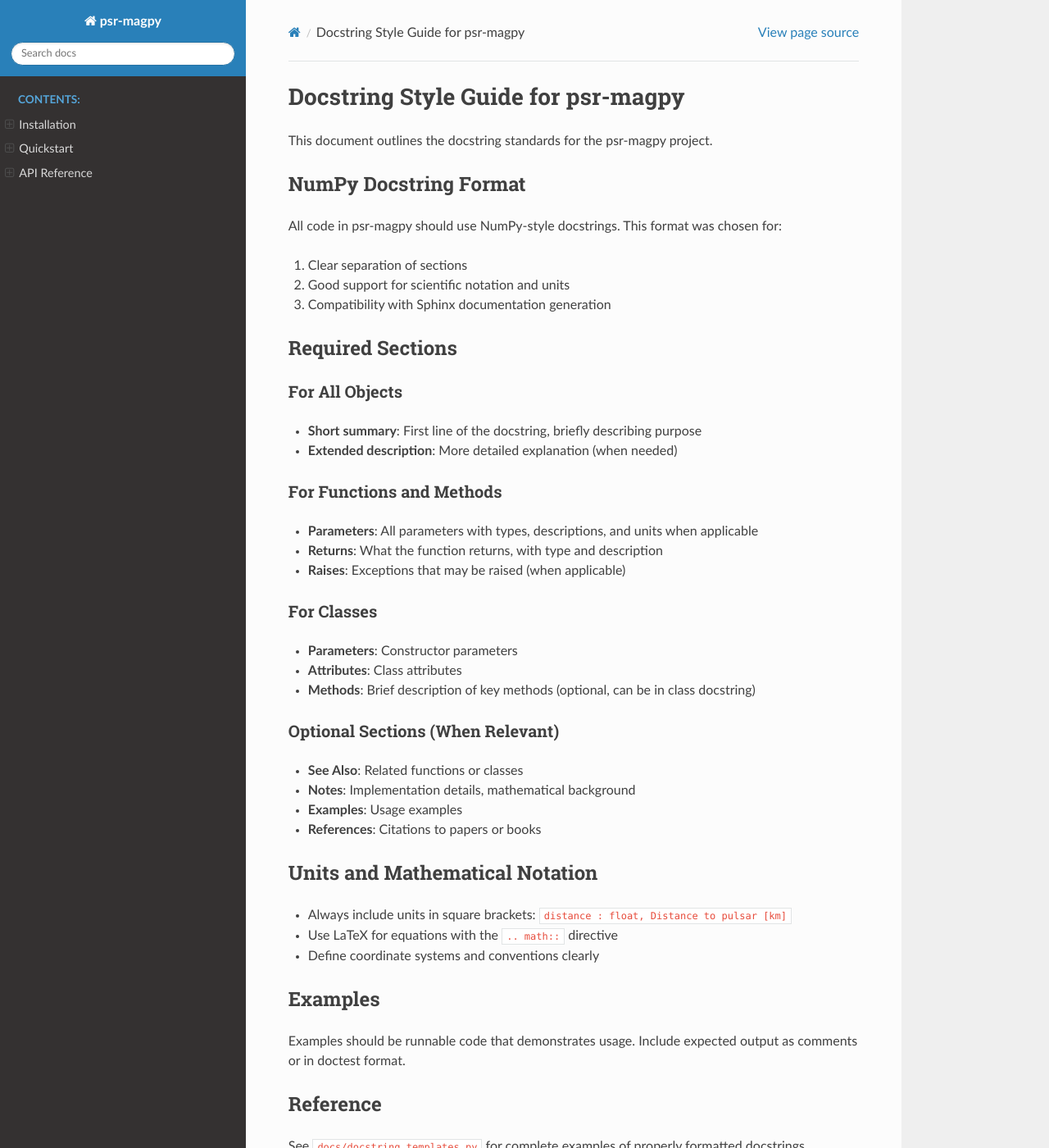
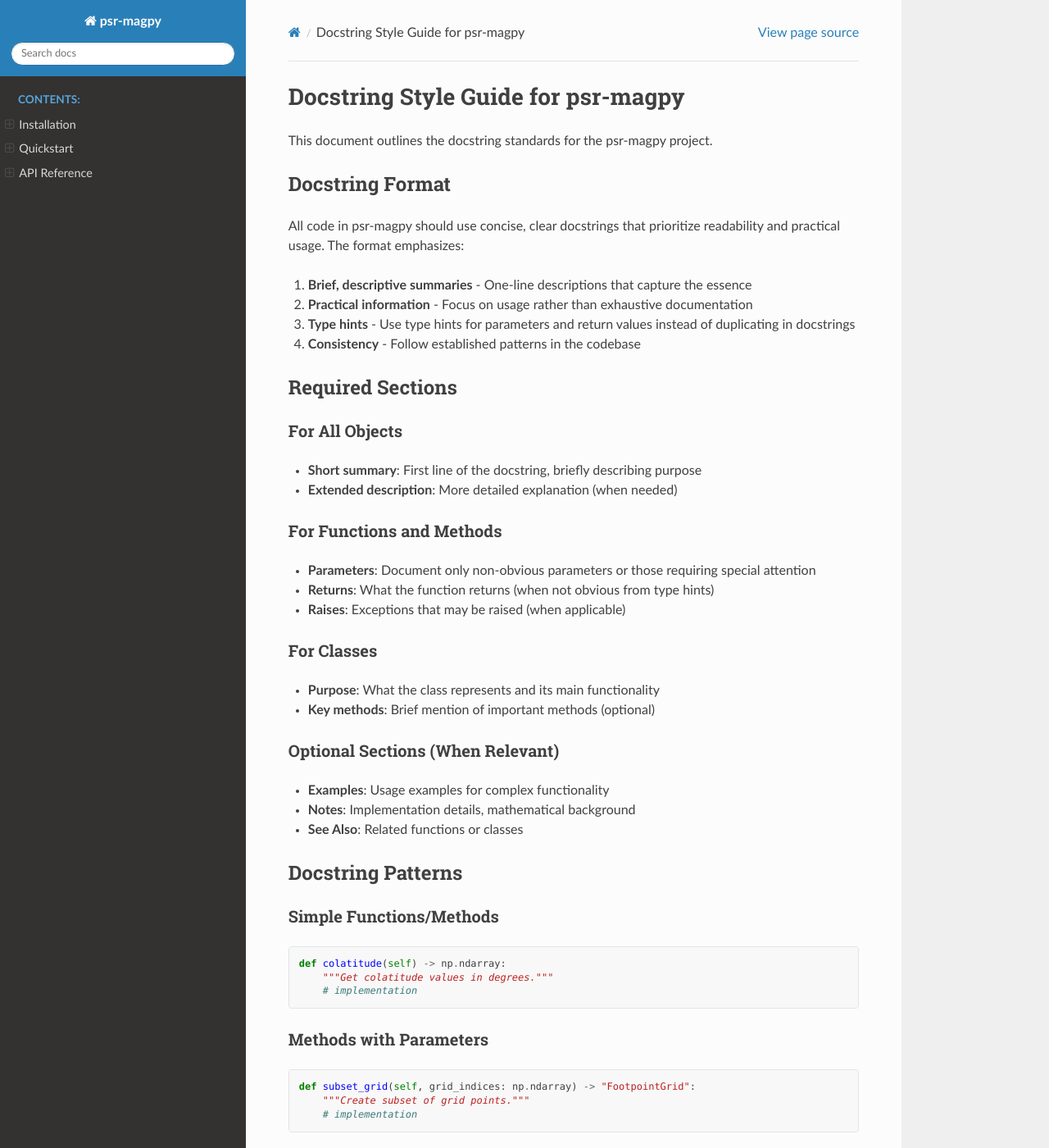
Before and after one commit to AnnaBilous/psr-magpy, a Sphinx documentation site: the page built from docs/docstring_style_guide.md, in a window 1280 px wide and 1400 px high. Shown: the whole window at 82% size. Built offline with Sphinx 7.4.7 and the Read the Docs theme 3.1.0, drawn with Linux system fonts in a browser that asks for light colours; pages that are not in the unit, such as notebooks, are missing from menus; some of the changed text lies outside the part shown.

````diff
--- a/docs/docstring_style_guide.md
+++ b/docs/docstring_style_guide.md
@@ -2,13 +2,14 @@
 
 This document outlines the docstring standards for the psr-magpy project.
 
-## NumPy Docstring Format
+## Docstring Format
 
-All code in psr-magpy should use NumPy-style docstrings. This format was chosen for:
+All code in psr-magpy should use concise, clear docstrings that prioritize readability and practical usage. The format emphasizes:
 
-1. Clear separation of sections
-2. Good support for scientific notation and units
-3. Compatibility with Sphinx documentation generation
+1. **Brief, descriptive summaries** - One-line descriptions that capture the essence
+2. **Practical information** - Focus on usage rather than exhaustive documentation
+3. **Type hints** - Use type hints for parameters and return values instead of duplicating in docstrings
+4. **Consistency** - Follow established patterns in the codebase
 
 ## Required Sections
 
@@ -19,32 +20,113 @@
 
 ### For Functions and Methods
 
-- **Parameters**: All parameters with types, descriptions, and units when applicable
-- **Returns**: What the function returns, with type and description
+- **Parameters**: Document only non-obvious parameters or those requiring special attention
+- **Returns**: What the function returns (when not obvious from type hints)
 - **Raises**: Exceptions that may be raised (when applicable)
 
 ### For Classes
 
-- **Parameters**: Constructor parameters
-- **Attributes**: Class attributes
-- **Methods**: Brief description of key methods (optional, can be in class docstring)
+- **Purpose**: What the class represents and its main functionality
+- **Key methods**: Brief mention of important methods (optional)
 
 ### Optional Sections (When Relevant)
 
+- **Examples**: Usage examples for complex functionality
+- **Notes**: Implementation details, mathematical background
 - **See Also**: Related functions or classes
-- **Notes**: Implementation details, mathematical background
-- **Examples**: Usage examples
-- **References**: Citations to papers or books
+
+## Docstring Patterns
+
+### Simple Functions/Methods
+
+```python
+def colatitude(self) -> np.ndarray:
+    """Get colatitude values in degrees."""
+    # implementation
+```
+
+### Methods with Parameters
+
+```python
+def subset_grid(self, grid_indices: np.ndarray) -> "FootpointGrid":
+    """Create subset of grid points."""
+    # implementation
+```
+
+### Classes
+
+```python
+class SphericalGrid(FootpointGrid):
+    """Regular spherical grid with uniform spacing in longitude and latitude."""
+
+    def __init__(self, nlon: int, nlat: int, pole_lat: float = 0):
+        """Initialize spherical grid.
+
+        Args:
+            nlon: Number of longitude divisions
+            nlat: Number of latitude divisions
+            pole_lat: Latitude of grid pole in degrees (default: 0)
+        """
+```
+
+### Complex Methods
+
+```python
+def set_coordinates(self, coordinates: Optional[CartesianRepresentation]) -> None:
+    """Set new coordinates for grid points.
+
+    Args:
+        coordinates: New coordinates for grid points (can be None)
+
+    Raises:
+        ValueError: If coordinates length doesn't match nline_ori
+    """
+```
 
 ## Units and Mathematical Notation
 
-- Always include units in square brackets: `distance : float, Distance to pulsar [km]`
-- Use LaTeX for equations with the `.. math::` directive
-- Define coordinate systems and conventions clearly
+- Include units in parameter descriptions when relevant: `pole_lat: Latitude of grid pole in degrees`
+- Use clear, descriptive names rather than mathematical symbols in docstrings
+- Reserve mathematical notation for comments or separate documentation
+
+## Error Handling Documentation
+
+Document exceptions that are raised:
+
+```python
+def validate_power_of_two(self):
+    """Validate that nside is a power of 2."""
+    if not (self.nside & (self.nside - 1) == 0):
+        error_msg = f"nside must be a power of 2, got {self.nside}"
+        logger.error(error_msg)
+        raise ValueError(error_msg)
+```
 
 ## Examples
 
-Examples should be runnable code that demonstrates usage. Include expected output as comments or in doctest format.
+Include examples for complex functionality:
+
+```python
+def copy(self) -> "FootpointGrid":
+    """Create a copy of the grid.
+
+    Examples:
+        >>> grid = SphericalGrid(12, 6)
+        >>> copied = grid.copy()
+        >>> np.allclose(copied.footpoint_coordinates.xyz.value,
+        ...             grid.footpoint_coordinates.xyz.value)
+        True
+    """
+```
+
+## Style Guidelines
+
+1. **Be concise** - Prefer shorter, clearer descriptions over verbose documentation
+2. **Focus on usage** - Explain what the code does, not how it does it
+3. **Use type hints** - Let type hints carry parameter information
+4. **Document exceptions** - Always document custom exceptions that may be raised
+5. **Be consistent** - Follow established patterns in the codebase
+6. **Include examples** - For complex functionality, provide usage examples
 
 ## Reference
 
````
Also changed, not shown: docs/api/grid.rst (added, +292 -0 lines), 4 other files.
